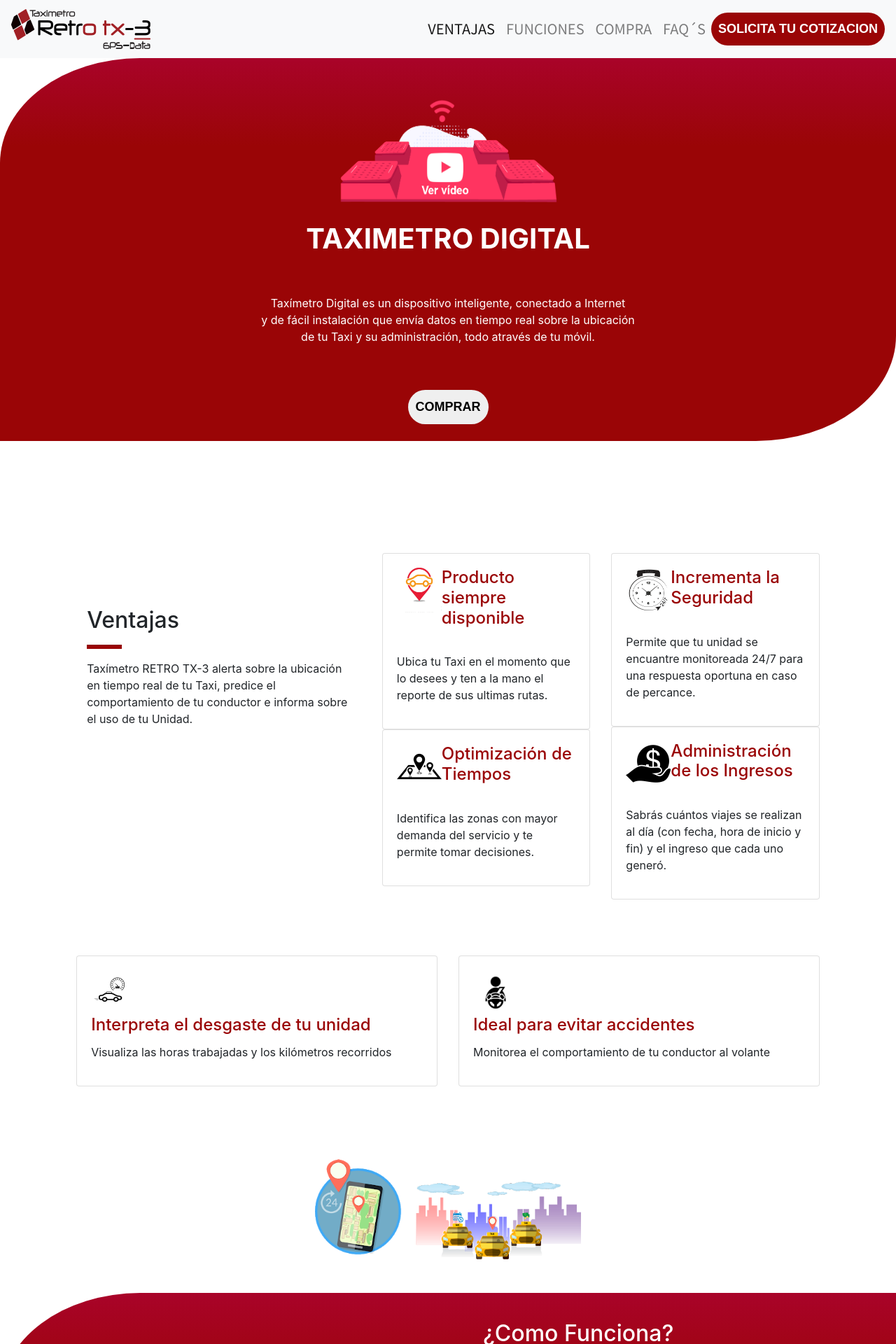
After one commit to KarenEstrada18/taximetro-html, a PHP site: page /index2.html in a window 1280 px wide. The commit adds this page. Shown: the top 1920 px of the page at 70% size. Run offline with PHP 8.4, Linux system fonts and the light colour scheme.

Commit message:
Cambie el index a index2

```diff
--- a/css/css.css
+++ b/css/css.css
@@ -11,17 +11,12 @@
 .imagenv{
     width: 350px;
     height: 210px;
-    align: center;
-    margin-left: 500px;
-
 }
 
 
 .menu-fixed{
-    position: fixed;
-    z-index: 10000;
-    top:0;
-    background-color: #FFFFFF;
+    background-color: white;
+
 }
 
 h1{
@@ -42,13 +37,13 @@ h1{
 .container {
     overflow:hidden;}
 
-.nav {
-        float: left;
-        overflow:hidden;
-      }
 
-.nav-item{
-    font-size :20px;
+.navbar{
+    background-color: white;
+}
+
+.nav-link{
+    font-size:20px;
 }
 .nav-link:hover{
     color:#9a0506;
@@ -67,6 +62,7 @@ font-family: 'Noto Sans TC'
  background-color:#9a0506;
  color: #ffffff;
  font-style: inherit;
+ text-align: center;
 }
 .btn1:link{
     text-decoration: none;
@@ -160,8 +156,7 @@ border-bottom-right-radius: 200px 150px;
 }
 
 .col1{
-    margin-left:35px;
-    font-size: 19px;
+
     padding-left: 80px;
 }
 
@@ -192,7 +187,7 @@ border-bottom-right-radius: 200px 150px;
 .funcion{
     color:white;
     display: inline;
-    align-content: center;
+    text-align: justify;
     font-size: 17px;
 }
 
@@ -316,12 +311,12 @@ hr{
 
 .zoom2{
 
-    transition: transform .2s; /* Animation */
+    transition: transform .2s;Animation
     margin: 0 auto;
 }
 
 .zoom2:hover {
-    transform: scale(1.1); /* (150% zoom - Note: if the zoom is too large, it will go outside of the viewport) */
+    transform: scale(1.1);  (150% zoom - Note: if the zoom is too large, it will go outside of the viewport)
 }
 
 .boton5{
@@ -377,5 +372,8 @@ hr{
 
 .modal{
     text-align: center;
-    margin-right: 200px;
+    margin: 0;
+    margin-right: auto;
+    margin-left: auto;
+    width: 100%;
 }
--- /dev/null
+++ b/index2.html
@@ -0,0 +1,182 @@
+<!doctype html>
+<html lang="en">
+  <head>
+    <!-- Required meta tags -->
+    <meta charset="utf-8">
+    <meta name="viewport" content="width=device-width, initial-scale=1, shrink-to-fit=no">
+    <link rel="shortcut icon" type="image/png" href="./img/favicon.png"/>
+
+    <!-- Bootstrap CSS -->
+    <link rel="stylesheet" href="https://stackpath.bootstrapcdn.com/bootstrap/4.1.3/css/bootstrap.min.css" integrity="sha384-MCw98/SFnGE8fJT3GXwEOngsV7Zt27NXFoaoApmYm81iuXoPkFOJwJ8ERdknLPMO" crossorigin="anonymous">
+    <link rel="stylesheet" href="./css/css.css"></link>
+    <link href="https://fonts.googleapis.com/css?family=Noto+Sans+TC" rel="stylesheet">
+    <title>Taximetro Digital</title>
+  </head>
+  <body>
+      <nav class="navbar navbar-expand-lg navbar-light bg-light sticky-top">
+        <a class="navbar-brand" href="#inicio">
+                <img src="./img/logo.png" alt="Logo">
+        </a>
+        <button class="navbar-toggler" type="button" data-toggle="collapse" data-target="#navbarNavDropdown" aria-controls="navbarNavDropdown" aria-expanded="false" aria-label="Toggle navigation">
+          <span class="navbar-toggler-icon"></span>
+        </button>
+        <div class="collapse navbar-collapse" id="navbarNavDropdown">
+          <ul class="navbar-nav  ml-auto">
+            <li class="nav-item active">
+              <a class="nav-link" href="#ventajas"> VENTAJAS <span class="sr-only">(current)</span></a>
+            </li>
+            <li class="nav-item">
+              <a class="nav-link" href="#funciones">FUNCIONES</a>
+            </li>
+            <li class="nav-item">
+              <a class="nav-link" href="#compra">COMPRA</a>
+            </li>
+            <li class="nav-item">
+                <a class="nav-link" href="#faqs">FAQ´S</a>
+            </li>
+           <li>
+            <a href="formulario.html" class="btn1 trans nav1"><b> SOLICITA TU COTIZACION </b></a>
+           </li>
+          </ul>
+        </div>
+      </nav>
+<div class="row">
+    <div class="col-sm-12">
+        <div class="div1 " id="inicio">
+            <div class="contenido">
+                <div class="div-img hidden" >
+                    <br>
+                    <a href="#exampleModalCenter" data-toggle="modal" data-target="#exampleModalCenter"> <img class="imagenv img-fluid rounded mx-auto d-block" src="./img/1.png"></a>
+                    <h1 >TAXIMETRO DIGITAL</h1>
+                    <p class="pprincipal"> <br> <br>Taxímetro Digital es un dispositivo inteligente, conectado a Internet <br>y de fácil instalación que envía datos en tiempo real sobre la ubicación <br>de tu Taxi y su administración, todo através de tu móvil.</p><br>
+                    <br><button type="button" class=" boton1 trans btn btn-ligth" onClick="location.href='index.html#compra'"><b>COMPRAR</button></b><br>
+                </div>
+            </div>
+        </div>
+    </div>
+
+<div  style="clear:both; margin:80px" > </div>
+
+<div class="container-fluid">
+<div class="row justify-content-center">
+    <div class="col-sm-4 " id = "ventajas" >
+        <div class="container">
+        <h2> <br> <br> Ventajas <br></h2>
+        <hr>
+        <p>Taxímetro RETRO TX-3 alerta sobre la ubicación en tiempo real de tu Taxi, predice el comportamiento de tu conductor e informa sobre el uso de tu Unidad.</p>
+    </div>
+    </div>
+
+<div class="col-sm-3 col2">
+    <div class="card">
+        <div class="card-body" >
+            <img class="cuadritos cartas" src="./img/2.png" alt="Card image cap">
+            <h4 class="card-title">Producto siempre disponible</h4><br>
+            <p>Ubica tu Taxi en el momento que lo desees y ten a la mano el reporte de sus ultimas rutas.</p>
+        </div>
+    </div>
+    <div class="card">
+        <div class="card-body">
+            <img class="cuadritos cartas" src="./img/3.png" alt="Card image cap">
+            <h4 class="card-title">	Optimización de Tiempos</h4><br>
+            <p>Identifica las zonas con mayor demanda del servicio y te permite tomar decisiones.</p>
+        </div>
+    </div>
+</div>
+    <div class="col-sm-3 col3">
+        <div class="card">
+            <div class="card-body">
+                <img class="cuadritos cartas" src="./img/4.png" alt="Card image cap">
+                <h4 class="card-title"> Incrementa la Seguridad </h4><br>
+                <p>Permite que tu unidad se encuantre monitoreada 24/7 para una respuesta oportuna en caso de percance.</p>
+            </div>
+        </div>
+        <div class="card">
+            <div class="card-body">
+                <img class="cuadritos cartas" src="./img/5.png" alt="Card image cap">
+                <h4 class="card-title">	Administración de los Ingresos</h4><br>
+                <p>Sabrás cuántos viajes se realizan al día (con fecha, hora de inicio y fin) y el ingreso que cada uno generó.</p>
+            </div>
+        </div>
+    </div>
+</div>
+</div>
+</div>
+<div style="clear:both; margin:80px" > </div>
+<div class="row zoom2">
+    <div class="col-sm-1">
+    </div>
+    <div class="col-sm-5 ">
+        <div class="card">
+            <div class="card-body">
+              <img class="cartas" src="./img/6.png" alt="Card image cap">
+              <h4 class="card-title"> Interpreta el desgaste de tu unidad</h4>
+              <p>Visualiza las horas trabajadas y los kilómetros recorridos </p>
+            </div>
+        </div>
+    </div>
+    <div class="col-sm-5 ">
+        <div class="card">
+            <div class="card-body">
+                <img class="cartas" src="./img/7.png" alt="Card image cap">
+                <h4 class="card-title"> Ideal para evitar accidentes</h4>
+                <p>Monitorea el comportamiento de tu conductor al volante</p>
+              </div>
+          </div>
+        </div>
+    </div>
+<div style="clear:both; margin:80px" > </div>
+<div class="container div3" >
+    <br><img class= "img8 img-fluid" src="./img/8.png" alt= "Imagen" width="380" height="150"><br><br>
+</div>
+<div class="container div4"  id="funciones" >
+    <div class="row imagen9">
+        <div class="col-sm-5" >
+            <br> <br> <br> <img class="img-fluid" src="./img/9.png" alt= "imagen9">
+        </div>
+        <div class="col-sm-1" ></div>
+        <div class="col-sm-5" >
+            <h2 class="titulo"><br>¿Como Funciona?</h2>
+            <p class ="funcion"><br>Taxímetro RETRO es un dispositivo con GPS conectado a Internet que se coloca en la Unidad de Taxi y envía la Geolocalización directamente a la aplicación en tu celular.<br><br>
+            Para su instalación sólo se necesita acudir al taller de Distribución de Taxímetros con tu celular disponible para descargar la aplicación y vincularla al dispositivo GPS que se conectará en tu Taxi.<br><br>
+            A partir de que se instala el GPS a tu Taxi, el Taxímetro RETRO  envía toda la información para que puedas consultar los datos generados cuando lo requieras. El GPS envía los datos en forma de código, para ser interpretados por la red y reenviados a tu celular en un formato para aplicación que te es mostrado como un informe claro y detallado.
+            <br><br></p>
+            <button type="button" class="trans1 boton5 btn-ligth" onClick="location.href='index.html#compra'"/><b>COMPRAR </button></b>
+        </div>
+    </div>
+</div>
+<div style="clear:both; margin:80px" > </div>
+<div style="clear:both; margin:80px" > </div>
+<div class="container div5">
+    <div class="row">
+        <div class="col-sm-5">
+            <h2 class="titulo2"><br><br>Información en tiempo real</h2>
+            <p class ="parrafo2"><br><br>Podrás localizar tu unidad incluso cuando se encuentre fuera de Servicio.
+            Conocerás en tiempo real cuántos viajes realiza tu Taxi durante el día, que kilometraje recorre durante cada uno de esos viajes y el ingreso monetario que generó cada uno de los mismos.
+            <br> <br></p>
+        </div>
+        <div class="col-sm-1"></div>
+        <div class="col-sm-5 imagen10">
+            <br> <img src="./img/10.png" alt= "imagen10" width="400" height="350"><br> <br>                                </div>
+        </div>
+    </div>
+
+
+<div class="modal fade " id="exampleModalCenter" tabindex="-1" role="dialog" aria-labelledby="exampleModalCenterTitle" aria-hidden="true">
+    <div class="modal-dialog modal-dialog-centered " role="document">
+        <div class="modal-content videop ">
+            <div class="modal-header ">
+              <h5 class="modal-title " id="exampleModalLongTitle">Taximetro Digital</h5>
+              <button type="button" class="close" data-dismiss="modal" aria-label="Close">
+              <span aria-hidden="true">&times;</span>
+              </button>
+            </div>
+            <div class="modal-body embed-responsive embed-responsive-1by1">
+                <iframe  class="embed-responsive-item" aling= center src="https://www.youtube.com/embed/nJXM_HT5BOw" allowfullscreen></iframe>
+            </div>
+          </div>
+    <script src="https://code.jquery.com/jquery-3.3.1.slim.min.js" integrity="sha384-q8i/X+965DzO0rT7abK41JStQIAqVgRVzpbzo5smXKp4YfRvH+8abtTE1Pi6jizo" crossorigin="anonymous"></script>
+    <script src="https://cdnjs.cloudflare.com/ajax/libs/popper.js/1.14.3/umd/popper.min.js" integrity="sha384-ZMP7rVo3mIykV+2+9J3UJ46jBk0WLaUAdn689aCwoqbBJiSnjAK/l8WvCWPIPm49" crossorigin="anonymous"></script>
+    <script src="https://stackpath.bootstrapcdn.com/bootstrap/4.1.3/js/bootstrap.min.js" integrity="sha384-ChfqqxuZUCnJSK3+MXmPNIyE6ZbWh2IMqE241rYiqJxyMiZ6OW/JmZQ5stwEULTy" crossorigin="anonymous"></script>
+  </body>
+</html>
```
Also changed, not shown: formulario.html (+20 -24 lines), index.html (deleted, +0 -353 lines).
